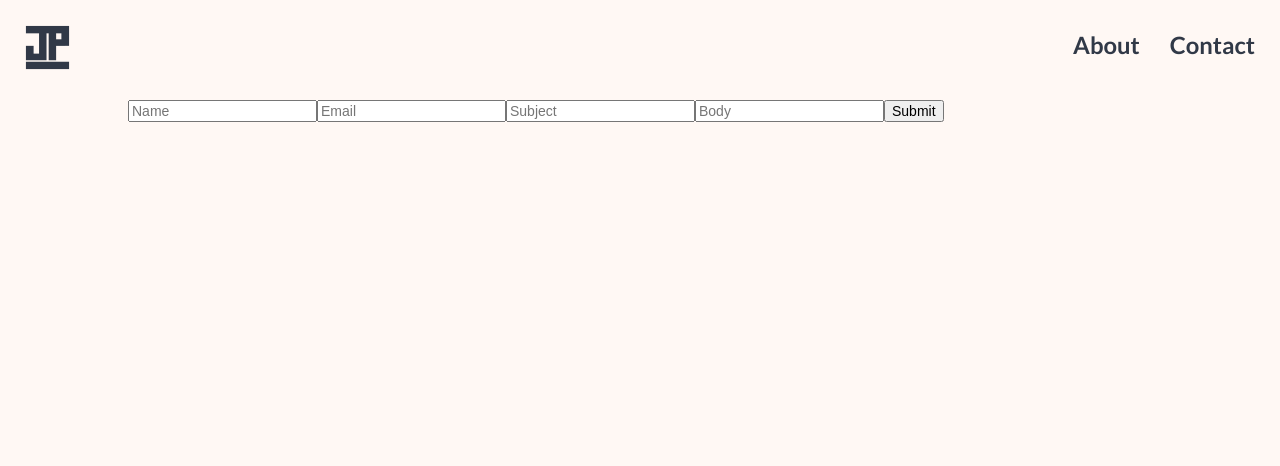
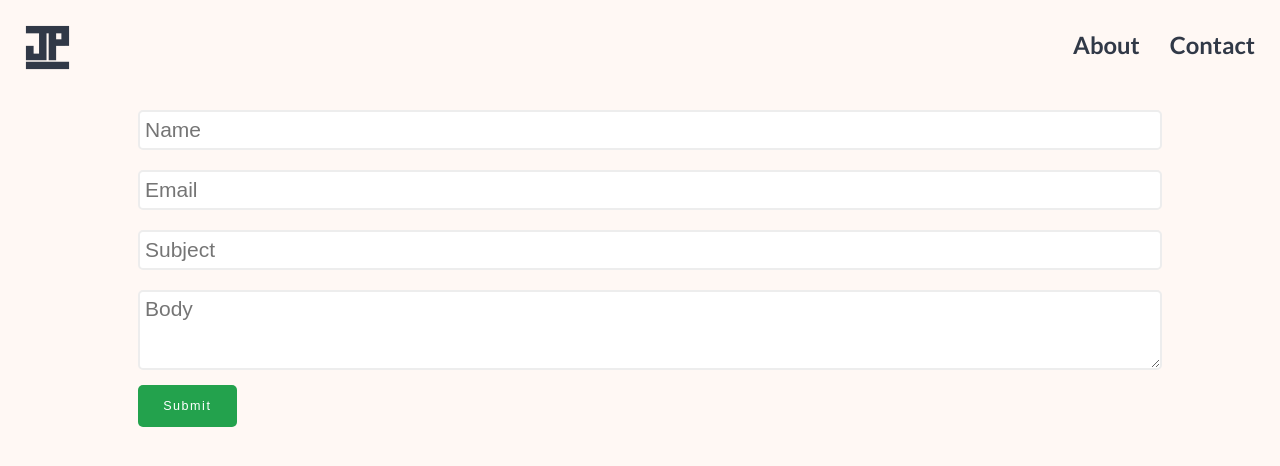
Before and after one commit to jaxonjporter/profile-site, a React (Create React App) app in the folder client/: page /contact in a window 1280 px wide. Shown: the top 466 px of the page. Built offline with nearby package versions, Linux system fonts and the light colour scheme; what react-pose would draw is missing.

Commit message:
added styling

```diff
--- a/client/src/component/contact/contact.js
+++ b/client/src/component/contact/contact.js
@@ -17,42 +17,44 @@ const Contact = () => {
   const handleSubmit = (e) => {
     e.preventDefault();
     axios.post("/api/contacts", { name: Name.value, email: Email.value, subject: Subject.value, body: Body.value, })
-      .then( res => { alert('Contact Submitted Successfully')})
+      .then( res => {
+        window.location.reload()
+      })
   }
 
   return(
     <MainDiv>
       <Container>
-        <form onSubmit={handleSubmit}>
-          <input
+        <form id='test' onSubmit={handleSubmit}>
+          <InputForm
             label="name"
             placeholder="Name"
             name="Name"
             required
             { ...Name }
           />
-          <input
+          <InputForm
             label="email"
             placeholder="Email"
             name="Email"
             required
             { ...Email }
           />
-          <input
+          <InputForm
             label="subject"
             placeholder="Subject"
             name="Subject"
             required
             { ...Subject }
           />
-          <input
+          <InputBody
             label="body"
             placeholder="Body"
             name="Body"
             required
             { ...Body }
           />
-          <button>Submit</button>
+          <ButtonGreen>Submit</ButtonGreen>
           </form>
       </Container>
     </MainDiv>
@@ -65,6 +67,68 @@ const MainDiv = styled.div`
   min-height: 100vh;
 `
 
+const InputForm = styled.input`
+  width: 100%;
+  background-color: white;
+  border: none;
+  border-radius: 5px;
+  outline: none;
+  font-size: 1.5rem;
+  padding: 5px;
+  border: 2px solid #ededed;
+  color: grey;
+  min-height: 40px;
+  margin: 10px;
+
+  :focus {
+    box-shadow: 0 0 0 2px #23a24d;
+  }
+`
+const InputBody = styled.textarea`
+  width: 100%;
+  background-color: white;
+  border: none;
+  border-radius: 5px;
+  outline: none;
+  font-size: 1.5rem;
+  padding: 5px;
+  border: 2px solid #ededed;
+  color: grey;
+  min-height: 80px;
+  margin: 10px;
+
+  :focus {
+    box-shadow: 0 0 0 2px #23a24d;
+  }
+`
+
+const ButtonGreen = styled.button`
+  margin-left: 10px;
+  text-decoration: none;
+  border: none;
+  border-radius: 5px;
+  padding: 1rem 1.8rem;
+  background-color: #23a24d;
+  color: white;
+  letter-spacing: 1.5px;
+  cursor: pointer;
+  font-family: "Poppins", sans-serif;
+  font-size: 0.9rem;
+  outline: none;
+  transition-duration: 0.1s;
+
+  :hover {
+    color: white;
+    background-color: #41c36c;
+  }
+
+  :active {
+    box-shadow: 0 0 0 3px #41c36c;
+    background-color: white;
+    color: #41c36c;
+  }
+`;
+
 const Container = styled.div`
   padding: 10%;
   padding-top: 100px;
```
Also changed, not shown: 1 other file (tests, documents, lock files or other folders).
